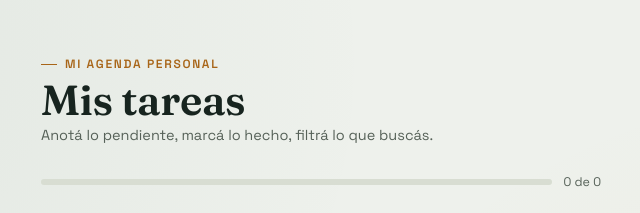
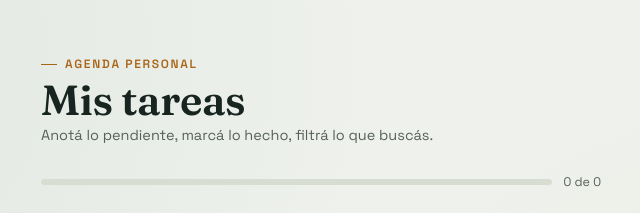
Before and after one commit to DanielDTLC/todo-app-vps, a plain HTML site: page frontend/index.html in a window 1280 px wide. Shown: the top 213 px of the page, 319-959 px from the left. Drawn offline with Linux system fonts and the light colour scheme; no server answers.

```diff
--- a/frontend/index.html
+++ b/frontend/index.html
@@ -188,7 +188,7 @@
 </head>
 <body>
   <div class="sheet">
-    <div class="eyebrow">Mi agenda personal</div>
+    <div class="eyebrow">Agenda personal</div>
     <h1>Mis tareas</h1>
     <p class="subhead">Anotá lo pendiente, marcá lo hecho, filtrá lo que buscás.</p>
 
```
Also changed, not shown: diagrama_arquitectura.png.
